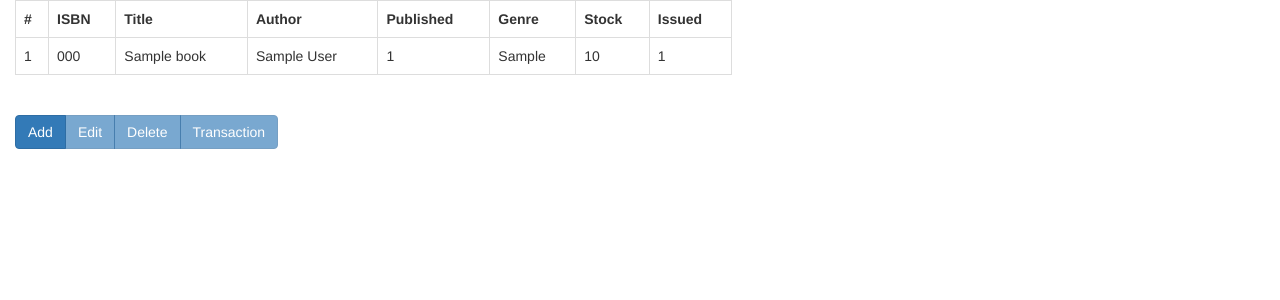
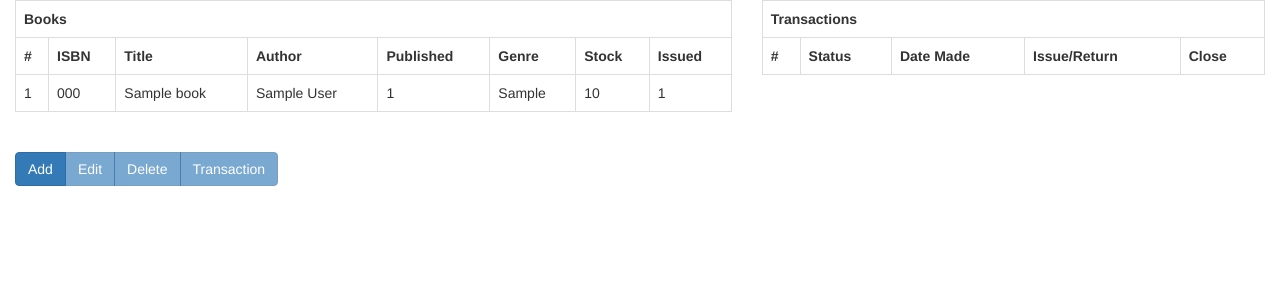
Before and after one commit to cyap/Library-App, a Django app: template templates/index.html in a window 1280 px wide. Shown: the top 300 px of the page. Run offline with Django 3.2, Linux system fonts and the light colour scheme; the template is opened without the code that fills it: values that come from a table or form of the project are taken from there, others are empty; tables that the repository leaves empty hold one stand-in row (values such as "Sample post"); lists and menus that the app fills with data are empty; parts of the project's set-up code (start-up, migrations or seed data) failed here and were passed over; some libraries are stand-ins or nearby versions.

Commit message:
Implement close transactions

```diff
--- a/libraryapp/urls.py
+++ b/libraryapp/urls.py
@@ -26,5 +26,6 @@ urlpatterns = [
 	url(r'^edit', views.edit),
 	url(r'^delete', views.delete),
 	url(r'^transaction', views.transaction),
-	url(r'^get_transactions', views.get_transactions)
+	url(r'^get_transactions', views.get_transactions),
+	url(r'^close_transaction', views.close_transaction)
 ]
--- a/libraryapp/views.py
+++ b/libraryapp/views.py
@@ -3,6 +3,7 @@ from django.template import RequestContext
 from django.http import HttpResponse, JsonResponse
 from django.core import serializers
 from django.core.exceptions import ValidationError
+from django.utils.timezone import datetime
 
 import json
 
@@ -19,7 +20,6 @@ def books(request, errors={}):
 	# Query the database for list of books
 	book_list = serializers.serialize("json", Book.objects.all()[::-1])
 	# Return as JSON objects
-	print(errors)
 	for key in errors:
 		if isinstance(errors[key], list):
 			errors[key] = " ".join(errors[key])
@@ -54,7 +54,7 @@ def edit(request):
 		book.clean()
 		book.save()
 	except ValidationError as e:
-		errors = e.message_dict
+		errors = {"general": " ".join(*e.message_dict.values())}
 	except ValueError:
 		errors = {"general":"Invalid stock"}
 
@@ -80,3 +80,27 @@ def get_transactions(request):
 	transactions = Transaction.objects.filter(book_id=target_book)
 	serialized_transactions = serializers.serialize("json", transactions[::-1])
 	return JsonResponse(data={"transactions":serialized_transactions})
+
+
+def close_transaction(request):
+	data = json.loads(request.body)
+
+	transaction = Transaction.objects.get(pk=data["target_key"])
+	book = Book.objects.get(pk=transaction.book_id.pk)
+
+	# Return: Close transaction, return date = today, other date becomes date issued
+	transaction.transaction_type = False
+	transaction.other_date = transaction.transaction_date
+	transaction.transaction_date = str(datetime.today()).split(" ")[0]
+	book.issued -= 1
+
+	transaction.save()
+	book.save()
+
+	transactions = Transaction.objects.filter(book_id=book)
+	books = Book.objects.all()
+
+	return JsonResponse(data={
+		"books":serializers.serialize("json", books[::-1]),
+		"transactions":serializers.serialize("json", transactions[::-1])
+		})
--- a/libraryapp/widgets.py
+++ b/libraryapp/widgets.py
@@ -19,11 +19,8 @@ class CustomDateWidget(SelectDateWidget):
 
 	def __init__(self, attrs=None, years=None, months=None, empty_label=None, test=None):
 		super(CustomDateWidget, self).__init__(attrs, years, months, empty_label)
-		print(dir(self))
-		print(self.attrs)
 
 	def render(self, name, value, attrs=None):
-		print(name)
 		context = super().render(name, value, attrs=attrs)
 		context_args = context.split('"tr.{0}"'.format(name))
 		new_context = '{1}{0}_month{2}{0}_day{3}{0}_year{4}'.format(name, *context_args)
--- a/static/libraryapp.js
+++ b/static/libraryapp.js
@@ -42,12 +42,20 @@ app.controller("books_ctrl", function($scope, $http, $timeout) {
 
 	$scope.transaction = function() {
 		$scope.tr.transaction_date = $scope.transaction_date_year + "-"
-			+ $scope.transaction_date_month + "-" + $scope.transaction_date_day
+			+ $scope.transaction_date_month + "-" + $scope.transaction_date_day;
 		$scope.tr.other_date = $scope.other_date_year + "-"
-			+ $scope.other_date_month + "-" + $scope.other_date_day
+			+ $scope.other_date_month + "-" + $scope.other_date_day;
 		$http.post("/transaction", {isbn:$scope.transaction_isbn, tr:$scope.tr})
 		.then($scope.update_view);
 		$scope.tr = {}
+	}
+
+	$scope.close_transaction = function (event) {
+		var target_key = $scope.transactions[event.target.parentNode.parentNode.children[0].innerHTML-1].pk;
+		$http.post("/close_transaction", {target_key:target_key}).then(function(response) {
+			$scope.transactions = angular.fromJson(response.data.transactions);
+			$scope.books = angular.fromJson(response.data.books);
+		})
 	}
 
 	$scope.select = function(event) {
@@ -55,13 +63,11 @@ app.controller("books_ctrl", function($scope, $http, $timeout) {
 		$scope.selected_row = event.target;
 		angular.element($scope.selected_row).addClass("active");
 
-		//console.log($scope.selected_row.children[1].children[0].innerHTML)
-
+		// Load transactions for selected row
 		$http.post("/get_transactions", {target:$scope.selected_row.children[1].children[0].innerHTML})
 			.then(function(response) {
 				$scope.transactions = angular.fromJson(response.data.transactions);
 			})
-
 	}
 
 	$scope.blur = function(event) {
--- a/templates/index.html
+++ b/templates/index.html
@@ -6,6 +6,7 @@
 			<div class="col-xs-7">
 				{% verbatim %}
 				<table class="table table-bordered">
+					<th colspan=8>Books</th>
 					<tr>
 						<th>#</th>
 						<th>ISBN</th>
@@ -85,9 +86,10 @@
 					</form>
 				</div>
 			</div>
-			<div class="col-xs-5" ng-show="selected_row">
+			<div class="col-xs-5">
 				{% verbatim %}
 				<table class="table table-bordered">
+					<th colspan=5>Transactions</th>
 					<tr>
 						<th>#</th>
 						<th>Status</th>
@@ -100,7 +102,10 @@
 						<td>{{ t.fields.transaction_type?"Issued":"Returned" }}</td>
 						<td>{{ t.fields.transaction_date }}</td>
 						<td>{{ t.fields.other_date }}</td>
-						<td></td>
+						<td>
+							<button type=button class="btn btn-primary btn-xs" ng-click="close_transaction($event)"
+							ng-disabled="!(t.fields.transaction_type)">Close</button>
+						</td>
 					</tr>
 				</table>
 				{% endverbatim %}
```
